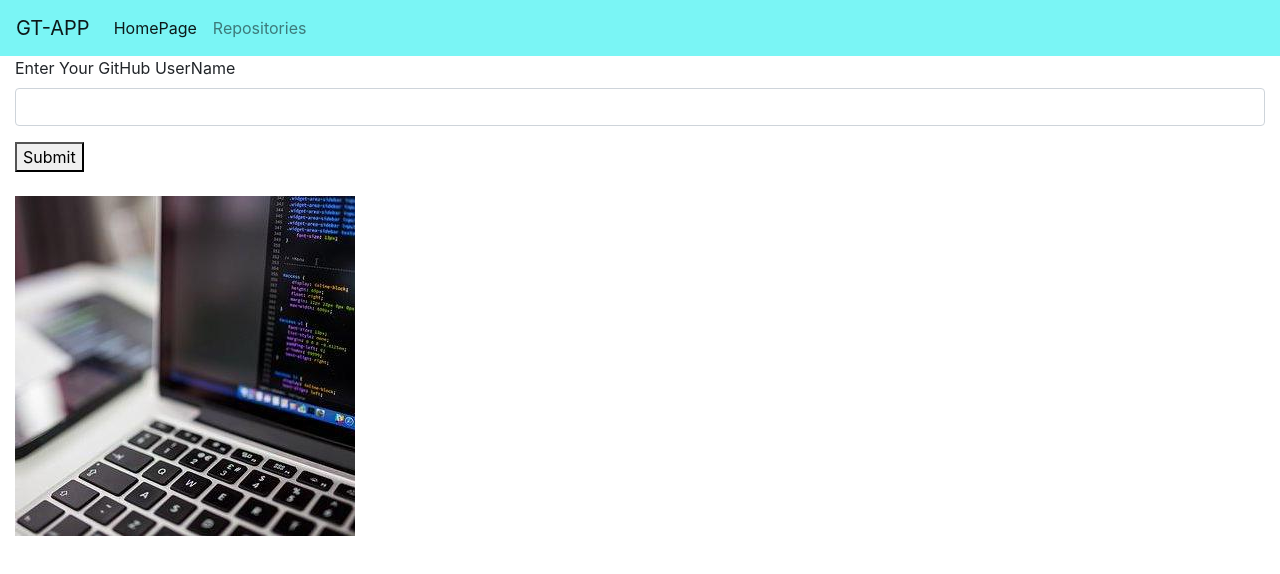
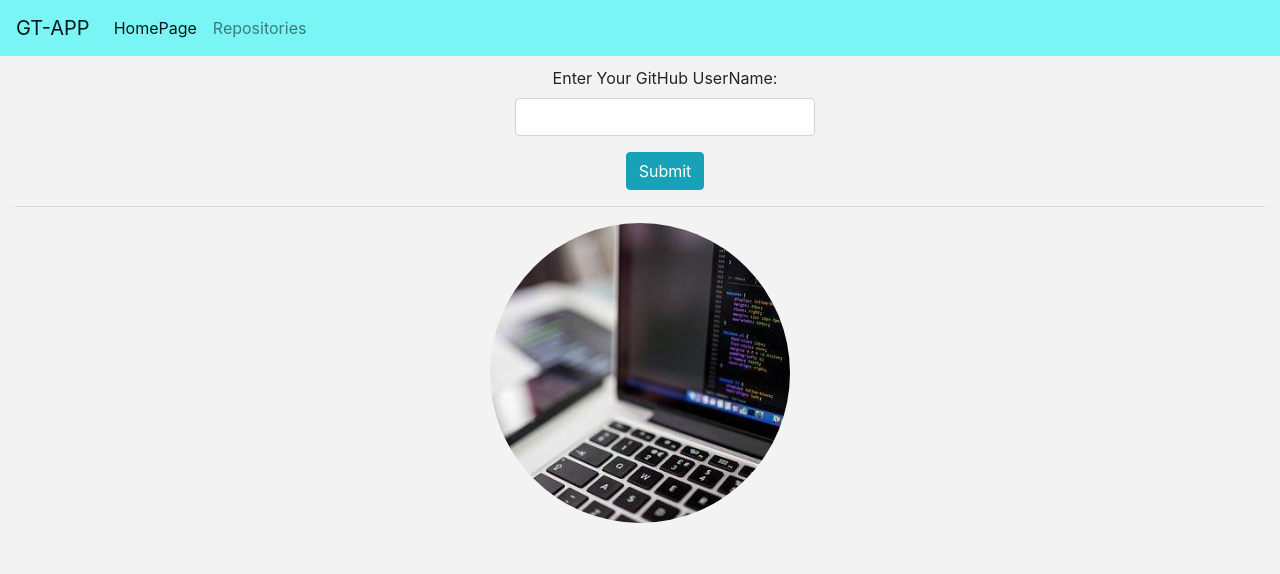
Before and after one commit to Alice-Githui/GT-App, an Angular app: page /home in a window 1280 px wide. Shown: the top 574 px of the page. Built offline with nearby package versions, Linux system fonts and the light colour scheme.

Commit message:
Add styles to the app

```diff
--- a/src/app/homepage/homepage.component.css
+++ b/src/app/homepage/homepage.component.css
@@ -0,0 +1,4 @@
+img{
+    border-radius: 50%;
+    width: 300px;
+}
--- a/src/app/homepage/homepage.component.html
+++ b/src/app/homepage/homepage.component.html
@@ -2,9 +2,8 @@
 
 <div class = "container-fluid">
 
-    <app-user-search (click)= 'onSearch($event)'></app-user-search>
-
-    <br>
+    <app-user-search (click)= 'getUser($event)'></app-user-search>
+    <hr>
     <div class="image">
         <img src ="../../assets/Images/mygitbubimage.jpeg">
 
--- a/src/app/homepage/homepage.component.ts
+++ b/src/app/homepage/homepage.component.ts
@@ -12,15 +12,13 @@ import {HttpClient} from '@angular/common/http'
 export class HomepageComponent implements OnInit {
   username: string;
   user: User[]
-  repository: Repos
+  repository: Repos[]
 
   constructor(public serviceService: ServiceService, private http: HttpClient) { }
 
-  onSearch(username){
+  getUser(username: string){
     this.serviceService.getProfile(username).subscribe((data)=>{
       this.username = this.serviceService.username
-
-      console.log(this.username)
 
 
     })
--- a/src/app/serach/user-search/user-search.component.css
+++ b/src/app/serach/user-search/user-search.component.css
@@ -0,0 +1,13 @@
+
+form{
+    width: 300px;
+    text-align: center;
+    display: flex-end;
+    flex-direction: column;
+    margin-left: 500px;
+
+}
+
+form label{
+    margin-top: 10px;
+}
--- a/src/app/serach/user-search/user-search.component.html
+++ b/src/app/serach/user-search/user-search.component.html
@@ -1,10 +1,10 @@
 <div class="form-field">
     <form>
         <div class="form-group">
-            <label for ="user-name">Enter Your GitHub UserName</label>
+            <label for ="user-name">Enter Your GitHub UserName:</label>
             <input #input type = "text" id="user-name" class="form-control">
         </div>
-        <button type="submit" (click) = 'getUser()'>Submit</button>
+        <button type="submit" (click) = 'getUser()' class="btn btn-info">Submit</button>
 
     </form>
 
--- a/src/app/serach/user-search/user-search.component.ts
+++ b/src/app/serach/user-search/user-search.component.ts
@@ -22,7 +22,10 @@ export class UserSearchComponent implements OnInit {
   getUser(){
     pluck('target', 'value'),
     map((value)=>value);
+
     }
+
+
 
   ngOnInit(){
   }
--- a/src/styles.css
+++ b/src/styles.css
@@ -5,3 +5,10 @@
 *{
     box-sizing: border-box;
 }
+body{
+    text-align: center;
+    display: flex;
+    flex-direction: column;
+    background-color: #f3f3f3;
+
+}
```
